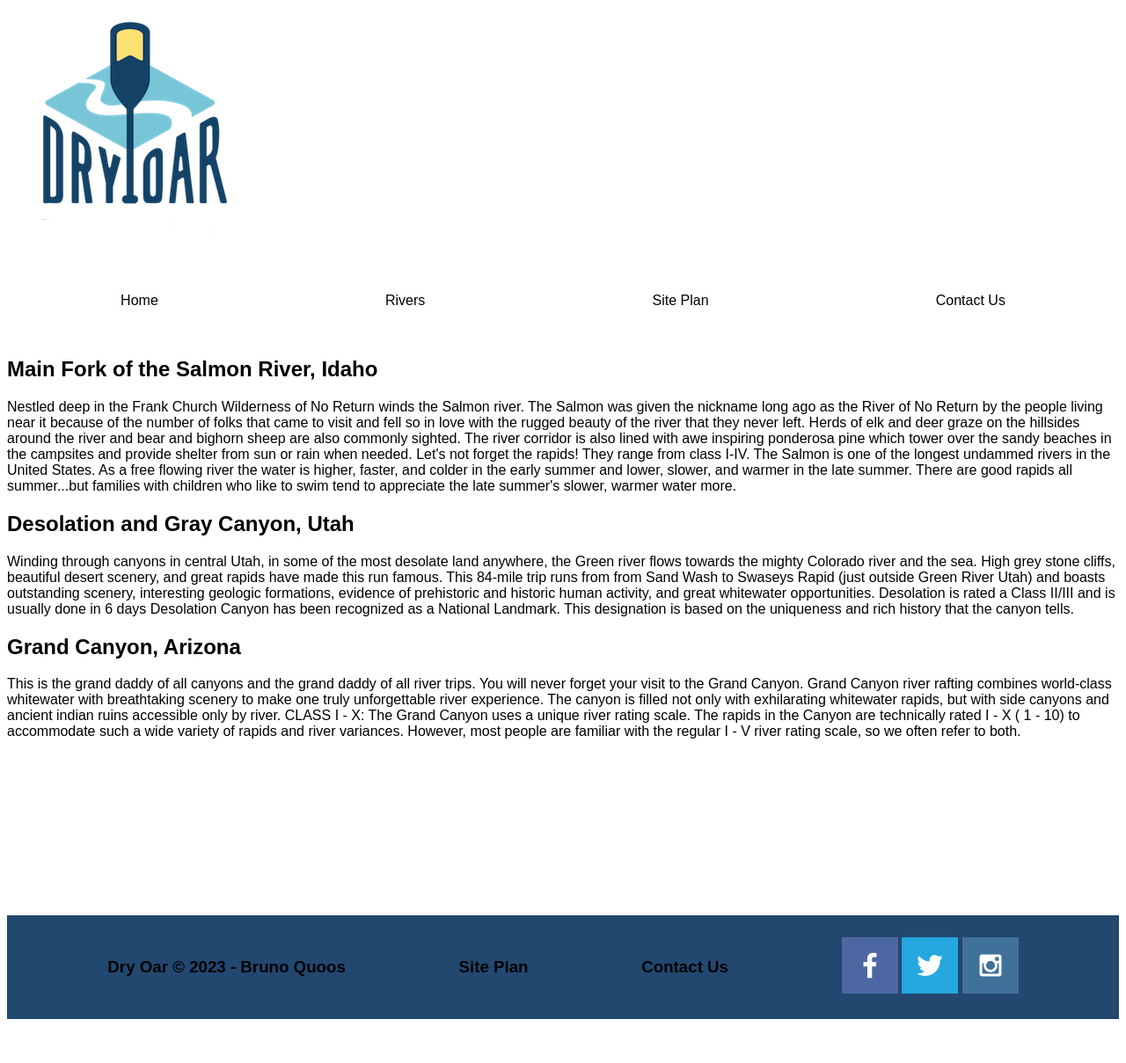
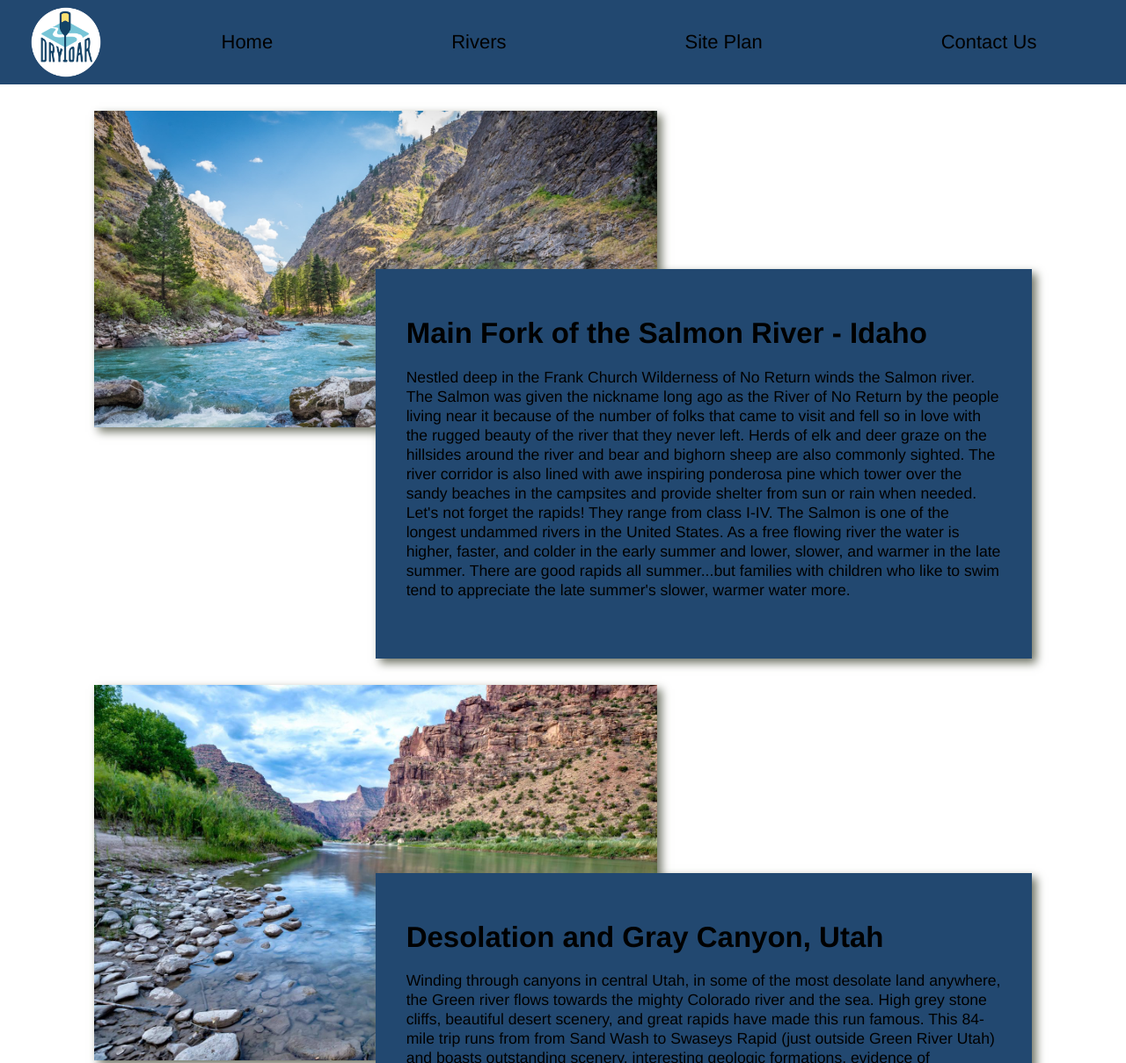
Before and after one commit to brunoob35/WDD-130, a plain HTML site: page wwr/rivers.html in a window 1280 px wide. Shown: the top 1209 px of the page at 88% size. Before the commit the page ends 1167 px from the top, so only its background shows below. Drawn offline with Linux system fonts and the light colour scheme.

Commit message:
rivers page complete

```diff
--- a/wwr/rivers.html
+++ b/wwr/rivers.html
@@ -1,79 +1,127 @@
 <!DOCTYPE html>
 <html lang="en">
-
   <head>
-    <meta charset="UTF-8">
-    <meta name="viewport" content="width=device-width, initial-scale=1.0">
+    <meta charset="UTF-8" />
+    <meta http-equiv="X-UA-Compatible" content="IE=edge" />
+    <meta name="viewport" content="width=device-width, initial-scale=1.0" />
     <title>Dry Oar Boating | Rivers</title>
 
-    <link rel="preconnect" href="https://fonts.googleapis.com">
-    <link rel="preconnect" href="https://fonts.gstatic.com" crossorigin>
+    <link rel="preconnect" href="https://fonts.googleapis.com" />
+    <link rel="preconnect" href="https://fonts.gstatic.com" crossorigin />
 
-    <link rel="stylesheet" href="styles/rivers.css">
-
+    <link rel="stylesheet" href="styles/rivers.css" />
   </head>
 
   <body>
     <div id="content">
       <header>
         <a id="logo_link" href="index.html">
-                <img class="logo" src="images/logo.png" alt="Dry Oar Logo">
+          <img class="logo" src="images/logo.png" alt="Dry Oar Logo" />
         </a>
         <nav>
           <a href="index.html">Home</a>
-                <a href="#">Rivers</a>
+          <a href="rivers.html">Rivers</a>
           <a href="site-plan-rafting.html">Site Plan</a>
           <a href="contactus.html">Contact Us</a>
         </nav>
       </header>
+
+
+
+    <div class="home-grid">
+        <img class="rivers-pic" src="images/middleforksalmon.jpg" alt="Main Fork of the Salmon River in Idaho"/>
+        <section class="msg">
+            <h2>Main Fork of the Salmon River - Idaho</h2>
+            <p>
+              Nestled deep in the Frank Church Wilderness of No Return winds the
+              Salmon river. The Salmon was given the nickname long ago as the
+              River of No Return by the people living near it because of the
+              number of folks that came to visit and fell so in love with the
+              rugged beauty of the river that they never left. Herds of elk and
+              deer graze on the hillsides around the river and bear and bighorn
+              sheep are also commonly sighted. The river corridor is also lined
+              with awe inspiring ponderosa pine which tower over the sandy
+              beaches in the campsites and provide shelter from sun or rain when
+              needed. Let's not forget the rapids! They range from class I-IV.
+              The Salmon is one of the longest undammed rivers in the United
+              States. As a free flowing river the water is higher, faster, and
+              colder in the early summer and lower, slower, and warmer in the
+              late summer. There are good rapids all summer...but families with
+              children who like to swim tend to appreciate the late summer's
+              slower, warmer water more.
+            </p>
+        </section>
     </div>
 
-    <main class="home-grid">
-        <section class="msg">
-            <h2>Main Fork of the Salmon River, Idaho</h2>
-            <p>Nestled deep in the Frank Church Wilderness of No Return winds the Salmon river. The Salmon was given the nickname long ago as the River of No Return by the people living near it because of the number of folks that came to visit and fell so in love with the rugged beauty of the river that they never left.
 
-            Herds of elk and deer graze on the hillsides around the river and bear and bighorn sheep are also commonly sighted. The river corridor is also lined with awe inspiring ponderosa pine which tower over the sandy beaches in the campsites and provide shelter from sun or rain when needed.
-
-            Let's not forget the rapids! They range from class I-IV. The Salmon is one of the longest undammed rivers in the United States. As a free flowing river the water is higher, faster, and colder in the early summer and lower, slower, and warmer in the late summer. There are good rapids all summer...but families with children who like to swim tend to appreciate the late summer's slower, warmer water more. </p>
-        </section>
-
+    <div class="home-grid">
+        <img
+        class="rivers-pic"
+        src="images/Desolationriver.jpg"
+        alt="Desolation and Gray Canyon"
+      />
       <section class="msg">
           <h2>Desolation and Gray Canyon, Utah</h2>
-            <p>Winding through canyons in central Utah, in some of the most desolate land anywhere, the Green river flows towards the mighty Colorado river and the sea. High grey stone cliffs, beautiful desert scenery, and great rapids have made this run famous. This 84-mile trip runs from from Sand Wash to Swaseys Rapid (just outside Green River Utah) and boasts outstanding scenery, interesting geologic formations, evidence of prehistoric and historic human activity, and great whitewater opportunities.
+          <p>
+            Winding through canyons in central Utah, in some of the most
+            desolate land anywhere, the Green river flows towards the mighty
+            Colorado river and the sea. High grey stone cliffs, beautiful
+            desert scenery, and great rapids have made this run famous. This
+            84-mile trip runs from from Sand Wash to Swaseys Rapid (just
+            outside Green River Utah) and boasts outstanding scenery,
+            interesting geologic formations, evidence of prehistoric and
+            historic human activity, and great whitewater opportunities.
+            Desolation is rated a Class II/III and is usually done in 6 days
+            Desolation Canyon has been recognized as a National Landmark. This
+            designation is based on the uniqueness and rich history that the
+            canyon tells.
+          </p>
+        </section>
+    </div>
 
-            Desolation is rated a Class II/III and is usually done in 6 days
 
-            Desolation Canyon has been recognized as a National Landmark.  This designation is based on the uniqueness and rich history that the canyon tells. </p>
-        </section>
-
+    <div class="home-grid">
+        <img
+        class="rivers-pic"
+        src="images/grandrafting.jpg"
+        alt="Rafting Grand Canyon, Arizona"
+      />
       <section class="msg">
         <h2>Grand Canyon, Arizona</h2>
-            <p>This is the grand daddy of all canyons and the grand daddy of all river trips. You will never forget your visit to the Grand Canyon.
+        <p>
+          This is the grand daddy of all canyons and the grand daddy of all
+          river trips. You will never forget your visit to the Grand Canyon.
+          Grand Canyon river rafting combines world-class whitewater with
+          breathtaking scenery to make one truly unforgettable river
+          experience. The canyon is filled not only with exhilarating
+          whitewater rapids, but with side canyons and ancient indian ruins
+          accessible only by river. CLASS I - X: The Grand Canyon uses a
+          unique river rating scale. The rapids in the Canyon are technically
+          rated I - X ( 1 - 10) to accommodate such a wide variety of rapids
+          and river variances. However, most people are familiar with the
+          regular I - V river rating scale, so we often refer to both.
+        </p>
+      </section>
+    </div>
 
-            Grand Canyon river rafting combines world-class whitewater with breathtaking scenery to make one truly unforgettable river experience. The canyon is filled not only with exhilarating whitewater rapids, but with side canyons and ancient indian ruins accessible only by river.
 
-            CLASS I - X: The Grand Canyon uses a unique river rating scale. The rapids in the Canyon are technically rated I - X ( 1 - 10) to accommodate such a wide variety of rapids and river variances. However, most people are familiar with the regular I - V river rating scale, so we often refer to both. </p>
-        </section>
 
-    </main>
-
-    <footer>
+      <footer id="footerbox">
         <h3>Dry Oar &copy; 2023 - Bruno Quoos</h3>
         <h3><a href="site-plan-rafting.html">Site Plan</a></h3>
         <h3><a href="contactus.html">Contact Us</a></h3>
         <div class="social">
           <a href="https://facebook.com" target="_blank">
-                <img src="images/facebook.png" alt="fb icon">
+            <img src="images/facebook.png" alt="fb icon" />
           </a>
           <a href="https://twitter.com" target="_blank">
-                <img src="images/twitter.png" alt="twitter icon">
+            <img src="images/twitter.png" alt="twitter icon" />
           </a>
           <a href="https://instagram.com" target="_blank">
-                <img src="images/instagram.png" alt="instagram icon">
+            <img src="images/instagram.png" alt="instagram icon" />
           </a>
         </div>
       </footer>
+    </div>
   </body>
-
 </html>
--- a/wwr/styles/rivers.css
+++ b/wwr/styles/rivers.css
@@ -1,7 +1,15 @@
 html {
     font-family: "Nunito", Arial, Helvetica, sans-serif;
 }
+body {
+    background-color: #ffffff;
+    font-family: Poppins, Helvetica, sans-serif;
+    font-size: 22px;
+    margin: 0;
+    padding: 0;
+}
 
+/*Header*/
 nav a{
     text-align:center;
     color:#000;
@@ -19,10 +27,27 @@ nav {
     grid-column: 1/11;
     grid-row: 4/9;
 }
+nav a:hover,.book:hover,.join:hover {
+    background-color:#224870;
+    color:#44CFCB;
+}
+header{
+    display: grid;
+    grid-template-columns: 150px auto;
+    background-color:#224870;
+    width: 100vw;
+}
+.logo {
+    width:80px;
+}
+#logo_link {
+    padding-top: 5px;
+    justify-self: center;
+    align-self: center;
+}
 
-
-/* Footer Section */
-footer {
+/*Footer*/
+footer{
     background-color:#224870;
     color:#000;
     padding: 25px 50px;
@@ -48,3 +73,43 @@ footer p a:hover {
 footer a:hover {
     color:#44CFCB;
 }
+
+.rivers-pic{
+    max-width: 100%
+}
+.home-grid {
+    margin-top: 30px;
+    display: grid;
+    grid-template-columns: repeat(12, 1fr);
+}
+.card-img{
+    width: 100%;
+}
+.rivers-pic {
+    grid-column: 2/8;
+    grid-row: 1/3;
+    box-shadow: 5px 5px 10px #6f7364;
+    transition: z-index 0.3s;
+}
+.rivers-pic:hover {
+  z-index: 1;
+}
+
+
+.msg {
+    background-color:#224870;
+    line-height: 1em;
+    padding: 35px;
+    grid-column: 5/12;
+    grid-row: 2/4;
+    box-shadow: 5px 5px 10px #6f7364;
+}
+.msg p {
+    color:#000;
+    font-size: .8em;
+    padding-bottom: 15px;
+}
+.msg h2 {
+    font-weight: 2em;
+    color:#000;
+}
```
Also changed, not shown: wwr/images/Desolationriver.jpg (added), wwr/images/grandrafting.jpg (added), wwr/images/middleforksalmon.jpg (added). Lines whose indentation alone changed are shown as unchanged.
